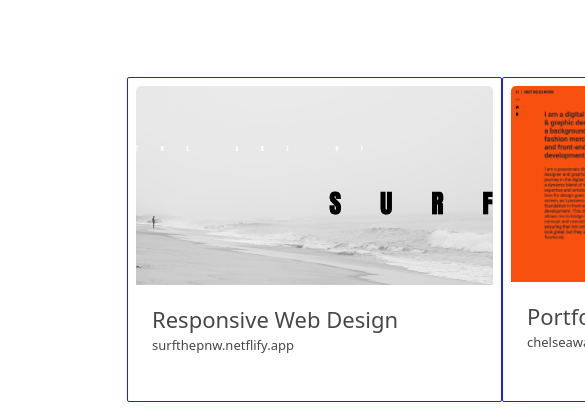
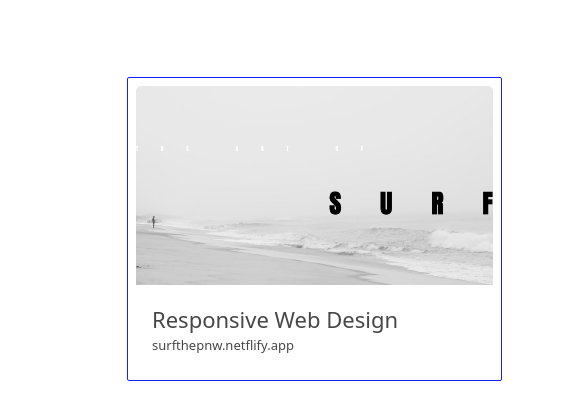
Before and after one commit to beerbumm/design-portfolio, a plain HTML site: page work.html in a window 390 px wide. Shown: the part 163-571 px from the top of the page, 585 px wide, since content can reach past the window. Drawn offline with nearby package versions, Linux system fonts and the light colour scheme.

Commit message:
added respsonsive design for work page

```diff
--- a/src/work.css
+++ b/src/work.css
@@ -66,3 +66,9 @@ header p {
   margin-bottom: 0;
   margin-top: 5px;
 }
+
+@media (max-width: 969px) {
+  .grid-3-columns {
+    grid-template-columns: 1fr;
+  }
+}
```
